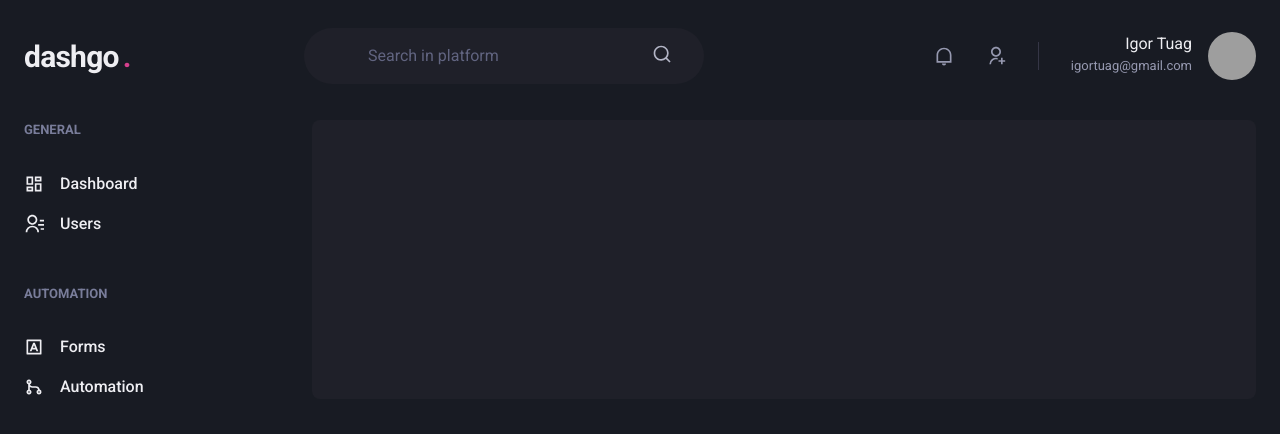
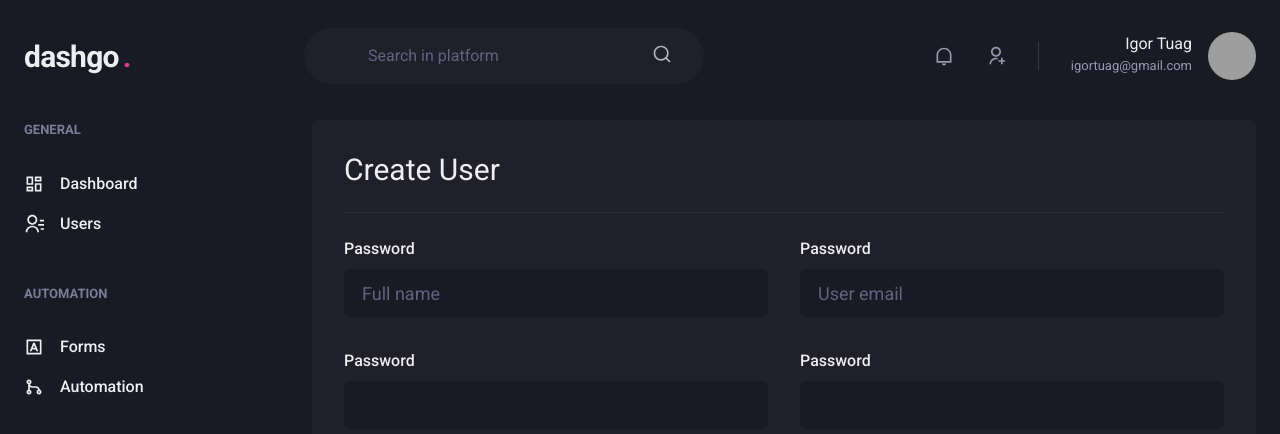
Before and after one commit to igortuag/dashgo, a Next.js app: page /users/create in a window 1280 px wide. Shown: the top 434 px of the page. Built offline with nearby package versions, Linux system fonts and the light colour scheme; grey boxes are pictures that could not be loaded.

Commit message:
add form inputs to create user

```diff
--- a/src/pages/users/create.tsx
+++ b/src/pages/users/create.tsx
@@ -1,4 +1,12 @@
-import { Box, Flex } from "@chakra-ui/react";
+import {
+  Box,
+  Divider,
+  Flex,
+  Heading,
+  SimpleGrid,
+  VStack,
+} from "@chakra-ui/react";
+import { Input } from "../../components/Form/Input";
 import Header from "../../components/Header";
 import Sidebar from "../../components/Sidebar";
 
@@ -10,7 +18,34 @@ export default function UserCreate() {
       <Flex w="100%" my="6" maxWidth={1480} mx="auto" px="6">
         <Sidebar />
 
-        <Box flex="1" borderRadius={8} bg="gray.800" p="8"></Box>
+        <Box flex="1" borderRadius={8} bg="gray.800" p="8">
+          <Heading size="lg" fontWeight="normal">
+            Create User
+          </Heading>
+
+          <Divider my="6" borderColor="gray.700" />
+
+          <VStack spacing="8">
+            <SimpleGrid minChildWidth="240px" spacing="8" w="100%">
+              <Input name="name" label="Name" placeholder="Full name" />
+              <Input
+                name="email"
+                label="Email"
+                type="email"
+                placeholder="User email"
+              />
+            </SimpleGrid>
+
+            <SimpleGrid minChildWidth="240px" spacing="8" w="100%">
+              <Input name="password" label="Password" type="password" />
+              <Input
+                name="password_confirmation"
+                label="Password Confirmation"
+                type="password"
+              />
+            </SimpleGrid>
+          </VStack>
+        </Box>
       </Flex>
     </Box>
   );
```
